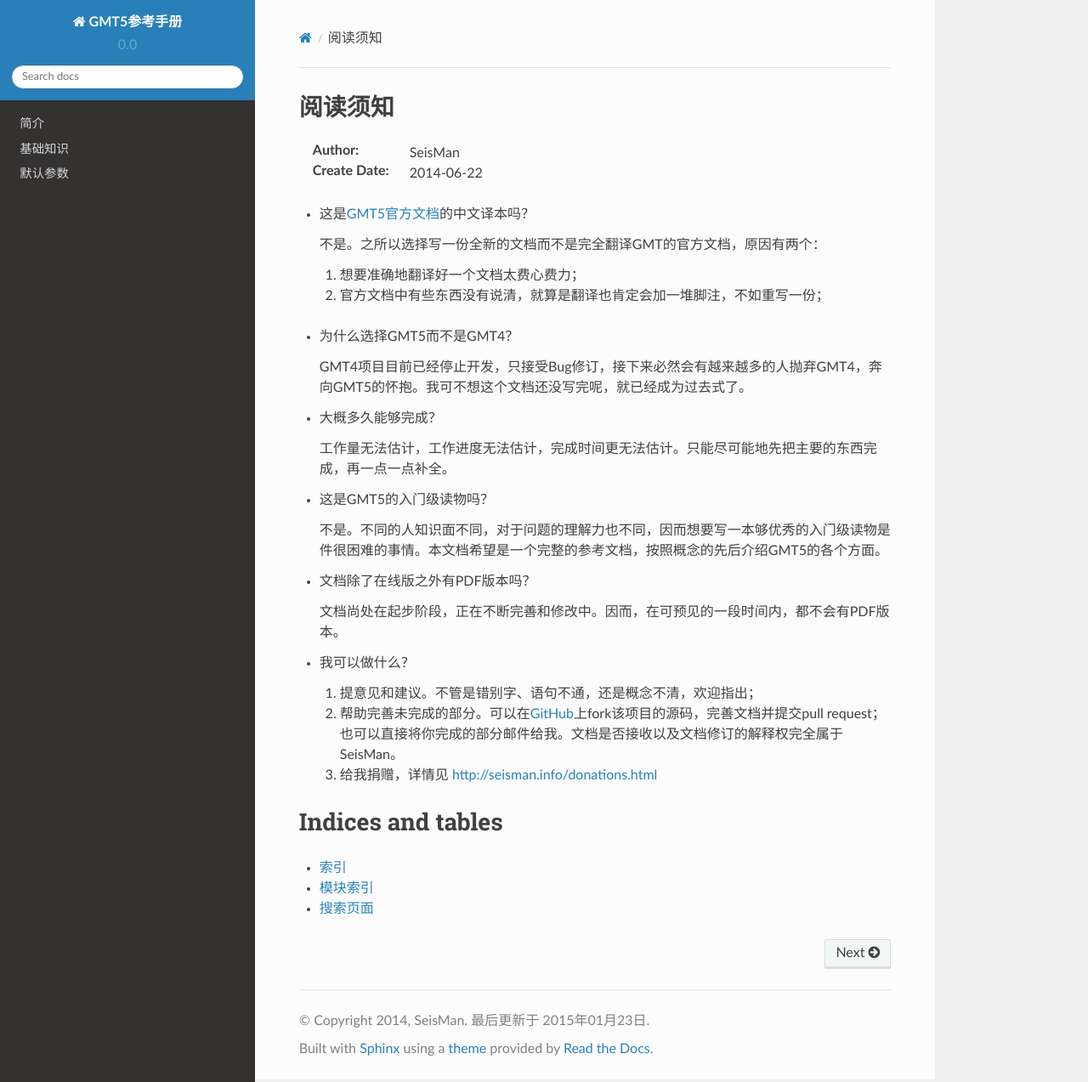
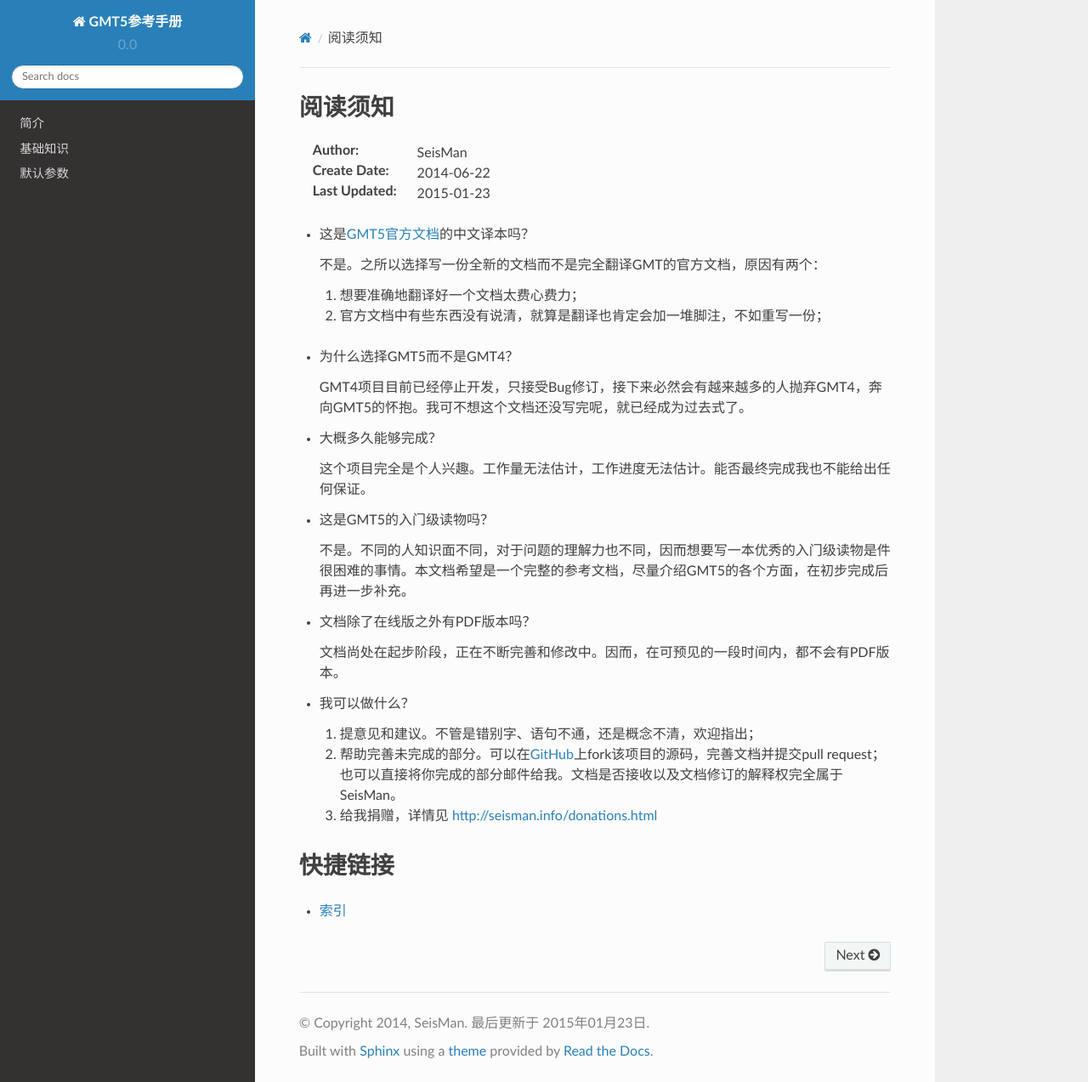
Before and after one commit to seisman/GMT5_Docs, a Sphinx documentation site: the page built from source/index.rst, in a window 1280 px wide and 1273 px high. Shown: the whole window at 85% size. Built offline with Sphinx 7.4.7 and the Read the Docs theme 2.0.0, drawn with Linux system fonts in a browser that asks for light colours.

Commit message:
update index

```diff
--- a/source/index.rst
+++ b/source/index.rst
@@ -3,6 +3,7 @@
 
 :Author: SeisMan
 :Create Date: 2014-06-22
+:Last Updated: 2015-01-23
 
 .. toctree::
    :maxdepth: 3
@@ -25,11 +26,11 @@
 
 -  大概多久能够完成？
 
-   工作量无法估计，工作进度无法估计，完成时间更无法估计。只能尽可能地先把主要的东西完成，再一点一点补全。
+   这个项目完全是个人兴趣。工作量无法估计，工作进度无法估计。能否最终完成我也不能给出任何保证。
 
 -  这是GMT5的入门级读物吗？
 
-   不是。不同的人知识面不同，对于问题的理解力也不同，因而想要写一本够优秀的入门级读物是件很困难的事情。本文档希望是一个完整的参考文档，按照概念的先后介绍GMT5的各个方面。
+   不是。不同的人知识面不同，对于问题的理解力也不同，因而想要写一本优秀的入门级读物是件很困难的事情。本文档希望是一个完整的参考文档，尽量介绍GMT5的各个方面，在初步完成后再进一步补充。
 
 -  文档除了在线版之外有PDF版本吗？
 
@@ -41,9 +42,7 @@
    #. 帮助完善未完成的部分。可以在\ `GitHub <https://github.com/seisman/GMT5_Docs>`_\ 上fork该项目的源码，完善文档并提交pull request；也可以直接将你完成的部分邮件给我。文档是否接收以及文档修订的解释权完全属于SeisMan。
    #. 给我捐赠，详情见 http://seisman.info/donations.html
 
-Indices and tables
-==================
+快捷链接
+========
 
 * :ref:`genindex`
-* :ref:`modindex`
-* :ref:`search`
```
